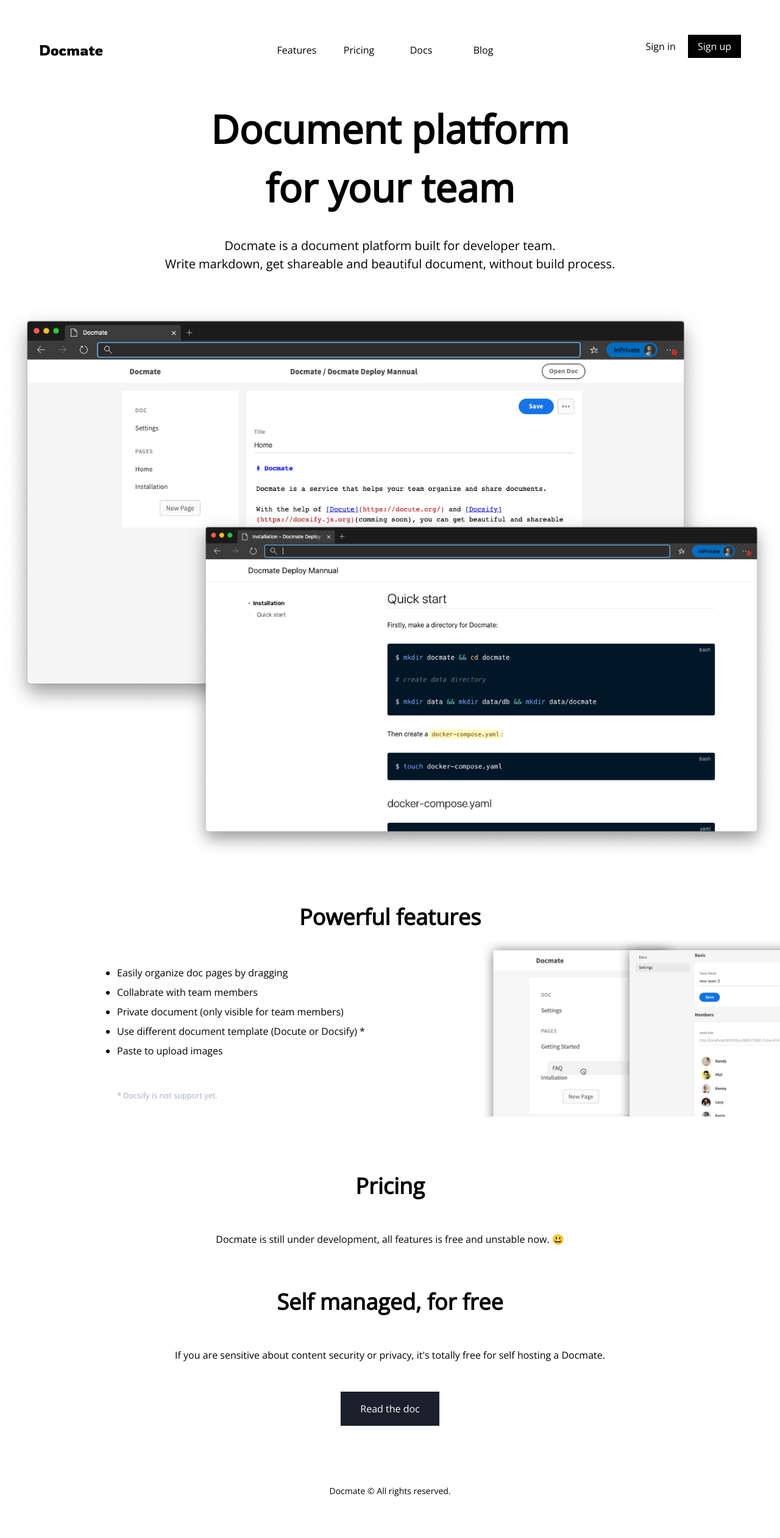
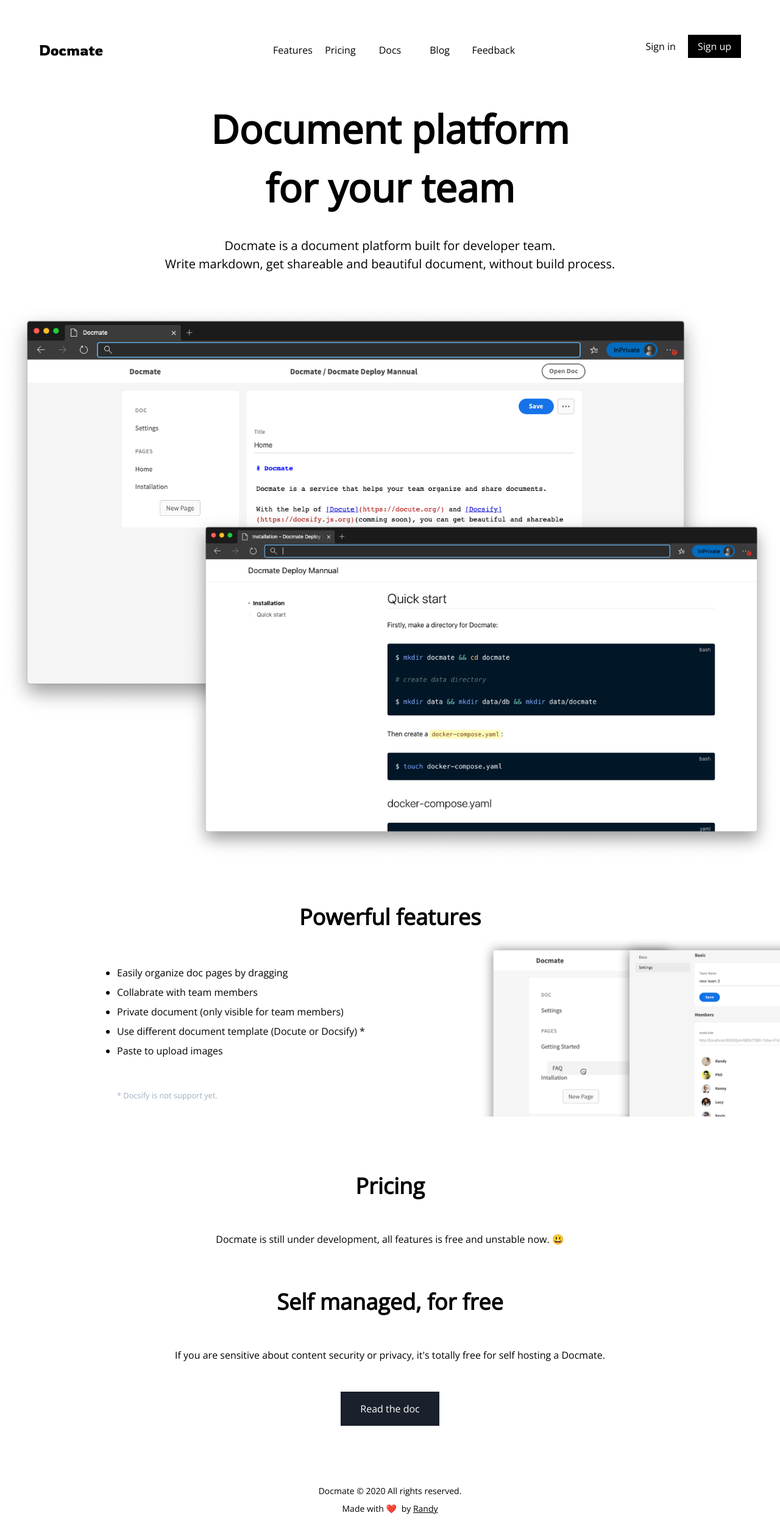
Before and after one commit to Docmate-GH/landing, a website built with Parcel: page src/index.html in a window 1280 px wide. Shown: the whole page at 61% size. Built offline with nearby package versions, Linux system fonts and the light colour scheme; a script that the page names is missing.

Commit message:
add feedback ok

```diff
--- a/src/index.html
+++ b/src/index.html
@@ -38,7 +38,7 @@
       <div class="flex-1">
         <h1 class='logo text-2xl'>Docmate</h1>
       </div>
-      <div class="hidden sm:grid grid grid-cols-4 gap-6 self-center text-center flex-1">
+      <div class="hidden sm:grid grid grid-cols-5 gap-6 self-center text-center flex-1">
         <div>
           <a href="#features">Features</a>
         </div>
@@ -50,6 +50,10 @@
         </div>
         <div>
           <a href="https://docs.docmate.io/5b597b6b-595a-4e88-9350-3694f7754916#/UNLXdip7">Blog</a>
+        </div>
+        <div>
+          <button data-feedbackok-trigger>Feedback</button>
+
         </div>
       </div>
       <div class="hidden sm:block flex-1 text-right">
@@ -127,10 +131,18 @@
 
 
     <footer class="text-center py-24 text-sm">
-      <span>Docmate</span>
-      <span>© All rights reserved.</span>
+      <div>
+        <span>Docmate</span>
+        <span>© 2020 All rights reserved.</span>
+      </div>
+
+      <div class='mt-2'>
+        <span class="">Made with <span class="mr-1">❤️</span>  by <a class="underline" href="https://github.com/djyde">Randy</a></span>
+      </div>
     </footer>
   </div>
+
+  <script src="https://cdn.feedbackok.com/widget.js" data-pid="ir3l9cg" async defer></script>
 </body>
 
 </html>
```
